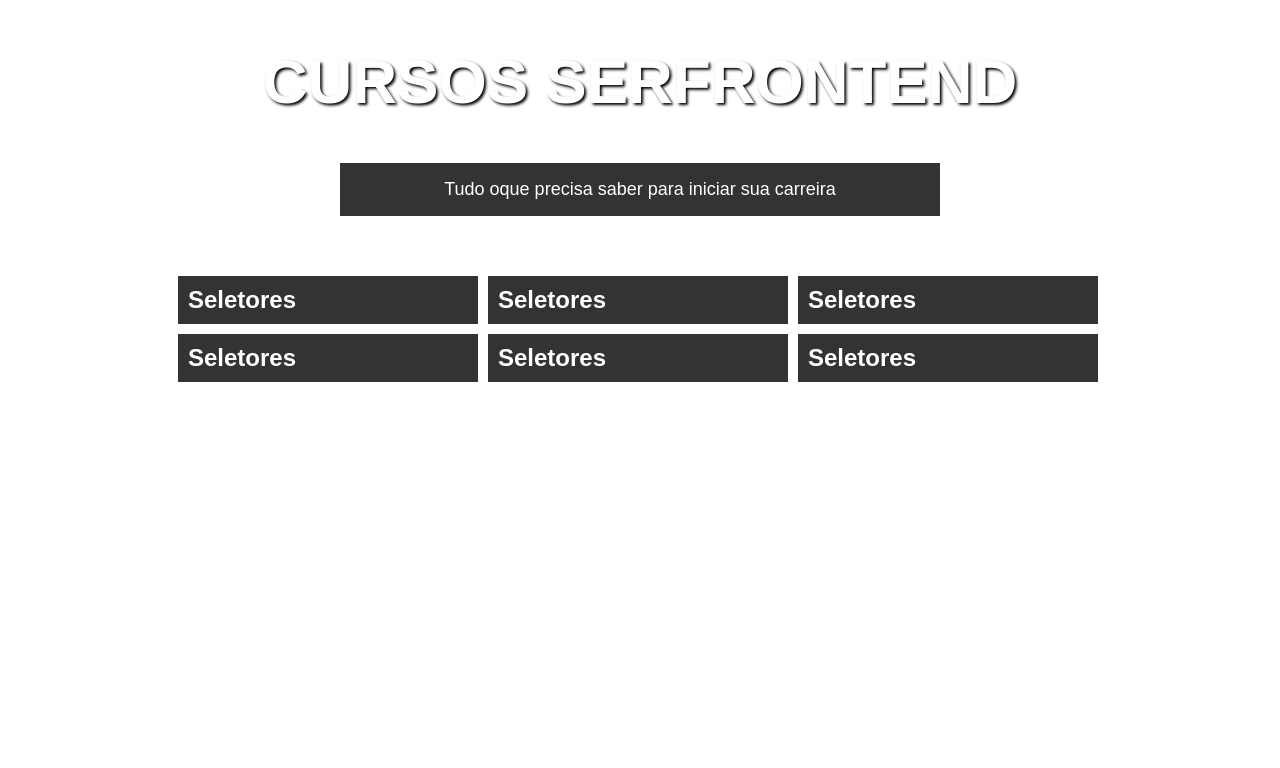
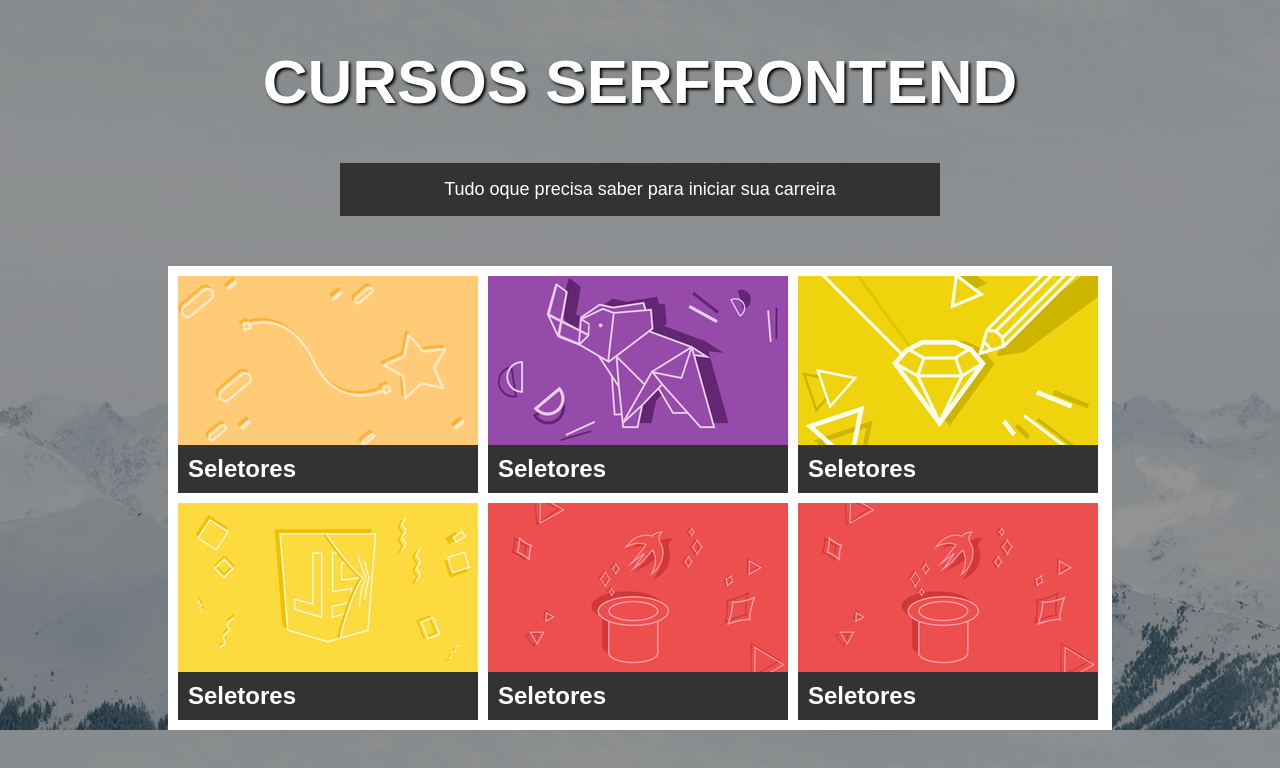
Before and after one commit to patrickgou/primeiro-projeto, a plain HTML site: page index.html in a window 1280 px wide. Drawn offline with Linux system fonts and the light colour scheme.

Commit message:
adição de img

```diff
--- a/index.css
+++ b/index.css
@@ -7,7 +7,7 @@
 
 body{
 
-    background-image: url(./imagens/bg-2.jpg);
+    background-image: url(./img/bg-2.jpg);
     background-size: cover;
     background-position: bottom top;
     color: white;
--- a/index.html
+++ b/index.html
@@ -13,32 +13,32 @@
 
       <section>
         <div class="card">
-          <img src="./imagens/card_01.png" alt="">
+          <img src="./img/card_01.png" alt="">
          <div class="card__title"><h2>Seletores</h2></div>
         </div>
 
         <div class="card">
-          <img src="./imagens/card_02.jpg" alt="">
+          <img src="./img/card_02.jpg" alt="">
           <div class="card__title"><h2>Seletores</h2></div>
          </div>
 
          <div class="card">
-          <img src="./imagens/card_03.jpg" alt="">
+          <img src="./img/card_03.jpg" alt="">
           <div class="card__title"><h2>Seletores</h2></div>
          </div>
 
          <div class="card">
-          <img src="./imagens/card_04.jpg" alt="">
+          <img src="./img/card_04.jpg" alt="">
           <div class="card__title"><h2>Seletores</h2></div>
          </div>
 
          <div class="card">
-          <img src="./imagens/card_05.jpg" alt="">
+          <img src="./img/card_05.jpg" alt="">
           <div class="card__title"><h2>Seletores</h2></div>
          </div>
 
          <div class="card">
-          <img src="./imagens/card_05.jpg" alt="">
+          <img src="./img/card_05.jpg" alt="">
           <div class="card__title"><h2>Seletores</h2></div>
          </div>
 
```
